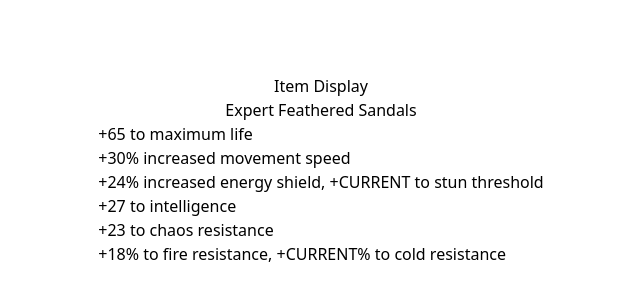
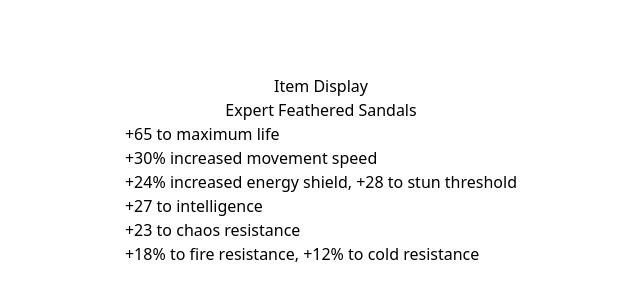
Before and after one commit to JefrDev/VaalSimulator, a React (Vite) app in the folder vaal_simulator/: page / in a window 1280 px wide. Shown: the part 230-530 px from the top of the page, without its empty margins (319-959 px from the left). Built offline with nearby package versions, Linux system fonts and the light colour scheme.

Commit message:
created a fulltexthybrid function for cleanliness

```diff
--- a/vaal_simulator/src/components/ItemDisplay.tsx
+++ b/vaal_simulator/src/components/ItemDisplay.tsx
@@ -10,12 +10,14 @@ async function loadDefaultItem(itemName: string) {
     setItem(item);
 }
 
-function getFulltext(text: string, value1: number, value2?: number) {
-  if (value2) {
-    return text.replace('CURRENT', value1.toString()).replace('CURRENT2', value2.toString());
-  }
+function getFulltext(text: string, value: number) {
 
-    return text.replace('CURRENT', value1.toString());
+
+    return text.replace('CURRENT', value.toString());
+}
+
+function getFullTextHybrid(text: string[], value: number[]) {
+  return text.map((t, index) => t.replace('CURRENT', value[index].toString())).join(', ');
 }
 
   useEffect(() => {
@@ -30,18 +32,18 @@ function getFulltext(text: string, value1: number, value2?: number) {
         {item?.prefixes.map((prefix, index) => (
           <div key={`prefix-${index}`}>
             {/* If value is an array, it means its a hybrid affix and should be treated slightly differently */}
-            {Array.isArray(prefix.value)
-              ? getFulltext(prefix.text, prefix.value[0], prefix.value[1])
-              : getFulltext(prefix.text, prefix.value)
+            {Array.isArray(prefix.value) && Array.isArray(prefix.text)
+              ? getFullTextHybrid(prefix.text, prefix.value)
+              : getFulltext(prefix.text as string, prefix.value as number)
             }
           </div>
         ))}
         {item?.suffixes.map((suffix, index) => (
           <div key={`suffix-${index}`}>
             {/* If value is an array, it means its a hybrid affix and should be treated slightly differently */}
-            {Array.isArray(suffix.value)
-              ? getFulltext(suffix.text, suffix.value[0], suffix.value[1])
-              : getFulltext(suffix.text, suffix.value)
+            {Array.isArray(suffix.value) && Array.isArray(suffix.text)
+              ? getFullTextHybrid(suffix.text, suffix.value)
+              : getFulltext(suffix.text as string, suffix.value as number)
             }
           </div>
         ))}
--- a/vaal_simulator/src/types/Item.tsx
+++ b/vaal_simulator/src/types/Item.tsx
@@ -9,24 +9,25 @@ export interface Item {
 }
 
 interface BaseAffix {
-    text: string;
-
     tier: number;
 
 }
 
 interface VariableAffix extends BaseAffix {
+    text: string;
     min: number;
     max: number;
     value: number;
 }
 
 interface FixedAffix extends BaseAffix {
+    text: string;
     value: number;
 }
 
 
 interface HybridAffix extends BaseAffix {
+    text: string[];
     min: [number, number];
     max: [number, number];
     value: [number, number];
@@ -56,7 +57,7 @@ export const createDefaultItem = (name: string): Item => ({
             min: [21, 25],
             max: [26, 40],
             value: [24, 28],
-            text: '+CURRENT% increased energy shield, +CURRENT to stun threshold',
+            text: ['+CURRENT% increased energy shield', '+CURRENT to stun threshold'],
             tier: 3
         }
     ],
@@ -79,7 +80,7 @@ export const createDefaultItem = (name: string): Item => ({
             min: [15, 10],
             max: [20, 15],
             value: [18, 12],
-            text: '+CURRENT% to fire resistance, +CURRENT% to cold resistance',
+            text: ['+CURRENT% to fire resistance', '+CURRENT% to cold resistance'],
             tier: 4
         }
     ]
```
